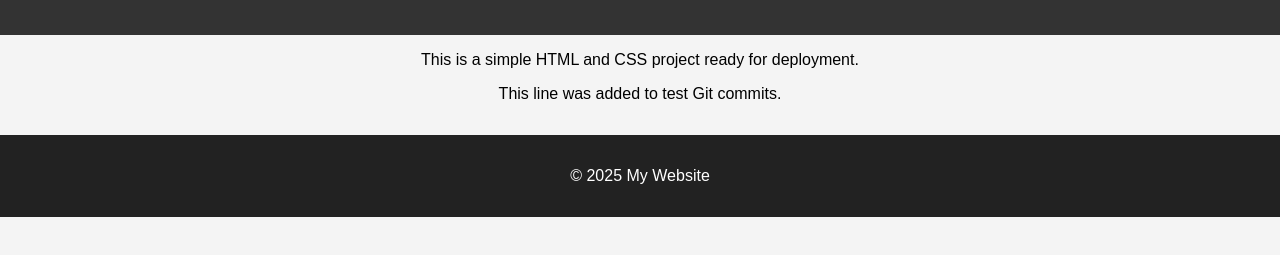
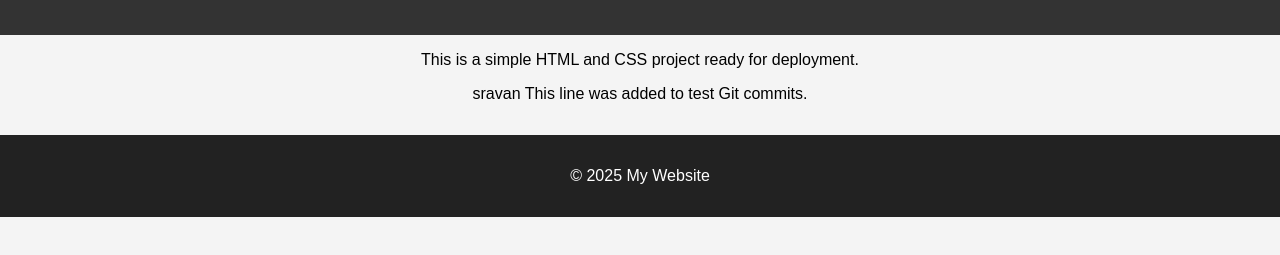
Before and after one commit to smssravan/html-css-project, a plain HTML site: page index.html in a window 1280 px wide. Shown: the part 77-332 px from the top of the page. Drawn offline with Linux system fonts and the light colour scheme.

Commit message:
commits canged

```diff
--- a/index.html
+++ b/index.html
@@ -12,7 +12,7 @@
   </header>
   <main>
     <p>This is a simple HTML and CSS project ready for deployment.</p>
-    <p>This line was added to test Git commits.</p>
+    <p>sravan This line was added to test Git commits.</p>
   </main>
   <footer>
     <p>&copy; 2025 My Website</p>
```
